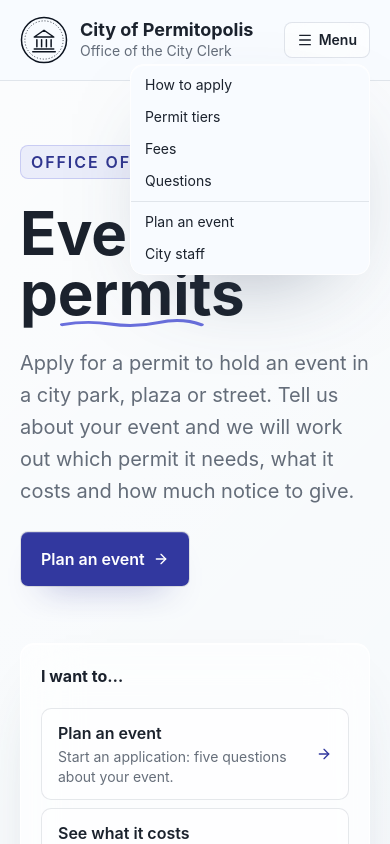
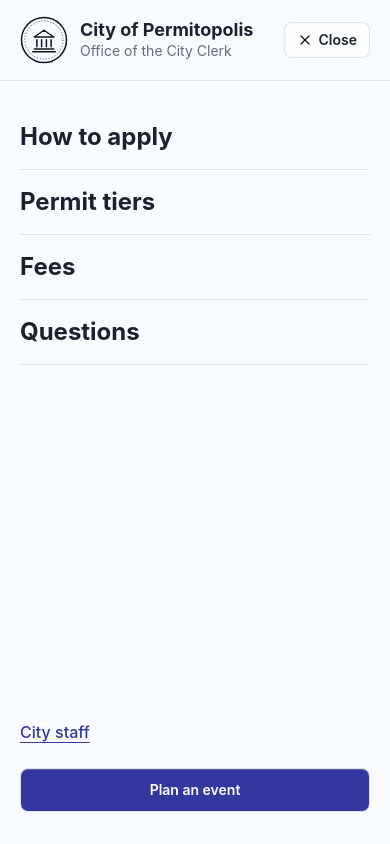
Before and after one commit to smombartz/Permitopolis, a Next.js app: page / in a window 390 px wide. Both pictures are taken after a click on the button "Menu". Shown: the top 844 px of the page. Built offline with nearby package versions, Linux system fonts and the light colour scheme.

Commit message:
The landing page's phone menu takes over the whole screen

```diff
--- a/components/landing/SiteHeader.tsx
+++ b/components/landing/SiteHeader.tsx
@@ -3,15 +3,9 @@
 import * as React from "react";
 import Link from "next/link";
 import { cn } from "cn";
-import { MenuIcon } from "lucide-react";
+import { MenuIcon, XIcon } from "lucide-react";
 import { Button } from "@/components/ui/button";
-import {
-  DropdownMenu,
-  DropdownMenuContent,
-  DropdownMenuItem,
-  DropdownMenuSeparator,
-  DropdownMenuTrigger,
-} from "@/components/ui/dropdown-menu";
+import { Dialog, DialogClose, DialogContent, DialogTitle, DialogTrigger } from "@/components/ui/dialog";
 import { SiteHeader as SiteHeaderBand, SiteHeaderNavLink, SiteIdentity } from "@/components/ui/site-header";
 import { routes } from "@/lib/routes";
 import { useDoors } from "./hooks";
@@ -26,8 +20,9 @@ import { SECTION_LINKS, TEXT_LINK } from "./sections";
  * from the same parts (`components/shell/TopBar.tsx`).
  *
  * Below 1024px the row has no room for the anchors and the doors beside the name, so they fold
- * into one "Menu" button. The two layouts are both in the markup and switched with CSS, so a
- * phone gets the right one from the first paint, before any script runs.
+ * into one "Menu" button that opens a menu over the whole screen. The two layouts are both in
+ * the markup and switched with CSS, so a phone gets the right one from the first paint, before
+ * any script runs.
  *
  * The doors are plain links until `useHydrated()` is true (readme: "enable a door or a jump
  * only once useHydrated() is true"); afterwards they also set the role first (`useDoors()`), so
@@ -35,10 +30,26 @@ import { SECTION_LINKS, TEXT_LINK } from "./sections";
  */
 function SiteHeader() {
   const doors = useDoors();
+  const [menuOpen, setMenuOpen] = React.useState(false);
   // A section link in the menu scrolls the page away from the "Menu" button. Radix would hand
   // focus back to the button as the menu closes, which scrolls the header back into view and
   // undoes the jump; after an anchor, focus is left to follow the link instead.
   const followedAnchor = React.useRef(false);
+
+  // The menu is for a narrow screen. Widened past 1024px (a tablet turned sideways) the row has
+  // its own links again and the trigger is gone, so the menu closes rather than cover them.
+  React.useEffect(() => {
+    if (!menuOpen) return;
+    const wide = window.matchMedia("(min-width: 1024px)");
+    const closeIfWide = () => {
+      if (wide.matches) setMenuOpen(false);
+    };
+    closeIfWide();
+    wide.addEventListener("change", closeIfWide);
+    return () => wide.removeEventListener("change", closeIfWide);
+  }, [menuOpen]);
+
+  const closeMenu = () => setMenuOpen(false);
 
   return (
     <SiteHeaderBand>
@@ -55,45 +66,72 @@ function SiteHeader() {
           </ul>
 
           <div className="lg:hidden">
-            <DropdownMenu>
-              <DropdownMenuTrigger asChild>
+            <Dialog open={menuOpen} onOpenChange={setMenuOpen}>
+              <DialogTrigger asChild>
                 <Button variant="secondary" size="sm" className="text-sm shadow-none">
                   <MenuIcon aria-hidden="true" />
                   Menu
                 </Button>
-              </DropdownMenuTrigger>
-              <DropdownMenuContent
-                align="end"
-                className="w-60"
+              </DialogTrigger>
+              <DialogContent
+                fullScreen
+                showCloseButton={false}
+                aria-describedby={undefined}
                 onCloseAutoFocus={(event) => {
                   if (followedAnchor.current) event.preventDefault();
                   followedAnchor.current = false;
                 }}
               >
+                <DialogTitle className="sr-only">Menu</DialogTitle>
+
+                {/* The header's own row, so the Close button sits where "Menu" was. */}
+                <div className="border-b border-line-subtle">
+                  <div className="page-container flex items-center justify-between gap-6 py-4 sm:py-5">
+                    <SiteIdentity onClick={closeMenu} />
+                    <DialogClose asChild>
+                      <Button variant="secondary" size="sm" className="shrink-0 text-sm shadow-none">
+                        <XIcon aria-hidden="true" />
+                        Close
+                      </Button>
+                    </DialogClose>
+                  </div>
+                </div>
+
+                <div className="page-container flex flex-1 flex-col gap-10 py-6">
+                  <ul className="flex flex-col">
                     {SECTION_LINKS.map((link) => (
-                  <DropdownMenuItem
-                    key={link.href}
-                    asChild
-                    onSelect={() => {
+                      <li key={link.href} className="border-b border-line-subtle">
+                        <a
+                          href={link.href}
+                          onClick={() => {
                             followedAnchor.current = true;
+                            closeMenu();
                           }}
+                          className="-mx-2 flex min-h-16 items-center rounded-control px-2 font-heading text-h4 font-bold text-fg underline decoration-transparent underline-offset-4 outline-none transition-colors duration-[var(--dur-fast)] ease-frost hover:decoration-current focus-visible:outline-2 focus-visible:-outline-offset-2 focus-visible:outline-focus-ring"
                         >
-                    <a href={link.href}>{link.label}</a>
-                  </DropdownMenuItem>
+                          {link.label}
+                        </a>
+                      </li>
                     ))}
-                <DropdownMenuSeparator />
-                <DropdownMenuItem asChild>
+                  </ul>
+
+                  <div className="mt-auto flex flex-col items-stretch gap-6 pb-2">
+                    <Link
+                      href={routes.city.queue()}
+                      onClick={doors.cityStaff}
+                      className={cn("self-start text-base", TEXT_LINK)}
+                    >
+                      City staff
+                    </Link>
+                    <Button asChild className="w-full">
                       <Link href={routes.apply()} onClick={doors.planAnEvent}>
                         Plan an event
                       </Link>
-                </DropdownMenuItem>
-                <DropdownMenuItem asChild>
-                  <Link href={routes.city.queue()} onClick={doors.cityStaff}>
-                    City staff
-                  </Link>
-                </DropdownMenuItem>
-              </DropdownMenuContent>
-            </DropdownMenu>
+                    </Button>
+                  </div>
+                </div>
+              </DialogContent>
+            </Dialog>
           </div>
         </nav>
 
--- a/components/ui/dialog.tsx
+++ b/components/ui/dialog.tsx
@@ -52,10 +52,16 @@ function DialogContent({
   className,
   children,
   showCloseButton = true,
+  fullScreen = false,
   onCloseAutoFocus,
   ...props
 }: React.ComponentProps<typeof DialogPrimitive.Content> & {
   showCloseButton?: boolean
+  /**
+   * Covers the whole screen on the site header's solid fill, with no frame and no padding: the
+   * landing page's phone menu. It drops in 8px and settles from 98.5% (Rime & Ink "Mobile menu").
+   */
+  fullScreen?: boolean
 }) {
   // Focus goes back to whatever opened the dialog: see components/ui/return-focus.tsx.
   const returnFocus = useReturnFocus(onCloseAutoFocus)
@@ -64,8 +70,11 @@ function DialogContent({
       <DialogOverlay />
       <DialogPrimitive.Content
         data-slot="dialog-content"
+        data-full-screen={fullScreen ? "" : undefined}
         className={cn(
-          "fixed top-1/2 left-1/2 z-50 grid w-full max-w-[calc(100%-2rem)] -translate-x-1/2 -translate-y-1/2 gap-4 rounded-panel border border-line-magnetic bg-glass-tinted p-5 text-sm text-fg shadow-hud backdrop-blur-hud duration-[var(--dur-fast)] ease-frost sm:max-w-sm data-open:animate-in data-open:fade-in-0 data-open:zoom-in-95 data-closed:animate-out data-closed:fade-out-0 data-closed:zoom-out-95",
+          fullScreen
+            ? "fixed inset-0 z-50 flex h-dvh flex-col overflow-y-auto overscroll-contain bg-surface-solid text-sm text-fg duration-[var(--dur-fast)] ease-frost data-open:animate-in data-open:fade-in-0 data-open:slide-in-from-top-2 data-open:zoom-in-[.985] data-closed:animate-out data-closed:fade-out-0"
+            : "fixed top-1/2 left-1/2 z-50 grid w-full max-w-[calc(100%-2rem)] -translate-x-1/2 -translate-y-1/2 gap-4 rounded-panel border border-line-magnetic bg-glass-tinted p-5 text-sm text-fg shadow-hud backdrop-blur-hud duration-[var(--dur-fast)] ease-frost sm:max-w-sm data-open:animate-in data-open:fade-in-0 data-open:zoom-in-95 data-closed:animate-out data-closed:fade-out-0 data-closed:zoom-out-95",
           className
         )}
         {...props}
```
Also changed, not shown: 3 other files (tests, documents, lock files or other folders). Lines whose indentation alone changed are shown as unchanged.
